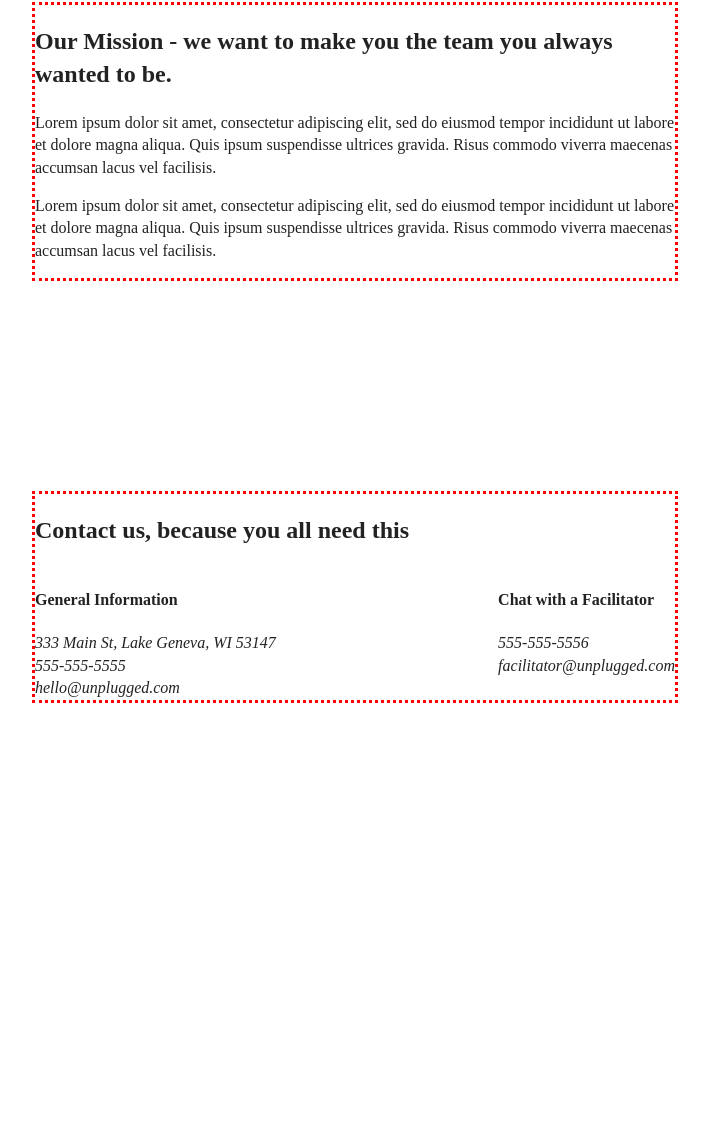
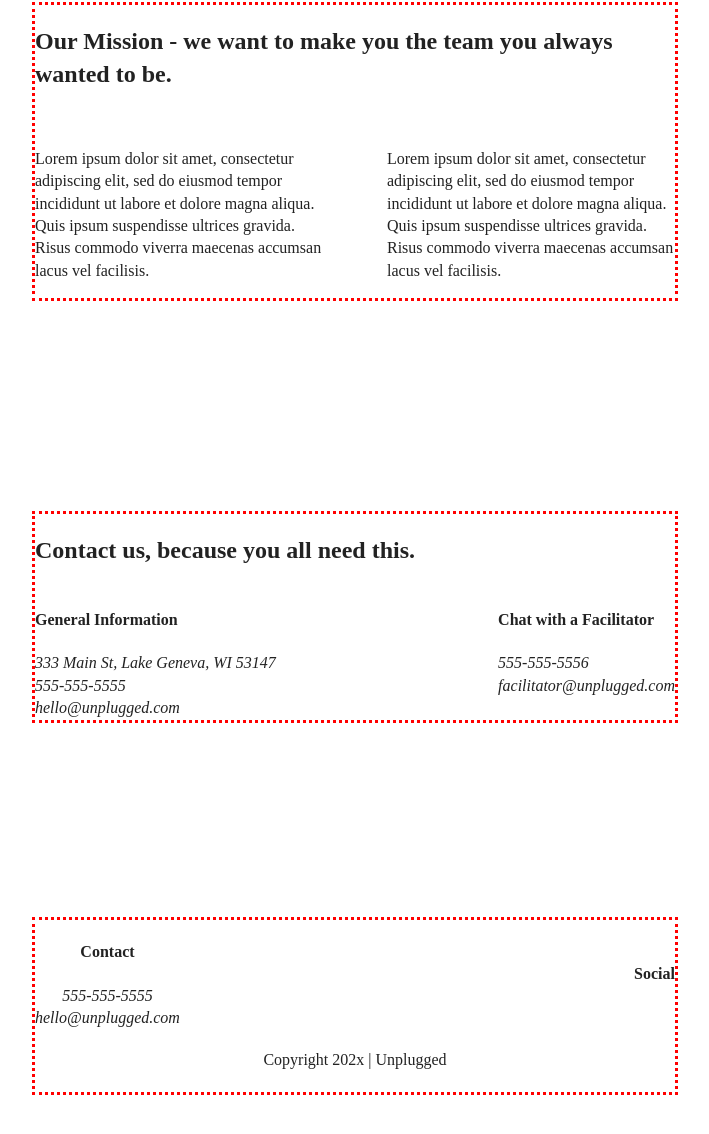
Before and after one commit to amitchouguleack/unplugged1, a website: page about/index.html in a window 1280 px wide. Shown: the part 438-1572 px from the top of the page, without its empty margins (285-994 px from the left). Before the commit the page ends 1238 px from the top, so only its background shows below. Drawn offline with Linux system fonts and the light colour scheme; files that its build step writes are made by us from their sources; files whose address does not match are found by name.

Commit message:
changes in about html

```diff
--- a/about/index.html
+++ b/about/index.html
@@ -28,42 +28,56 @@
   <header>
     <div class="content-wrapper">
       <a href="#">
-      <img>
+        <img >
       </a>
-      <div class="header-divider"></div>
+      <div class="header-divider">
+      </div>
       <nav>
         <ul>
-         <li><a href="../faq/index.html"></a></li>
+          <li><a href="../index.html"></a></li>
           <li><a href="index.html"></a></li>
         </ul>
       </nav>
 
      </div>
   </header>
+
+
+
   <main>
      <section class="mission">
         <div class="content-wrapper">
-     <h2>Our Mission - we want to make you the team you always wanted to be.</h2>
-     <div class="mission.content">
-       <p>Lorem ipsum dolor sit amet, consectetur adipiscing elit, sed do eiusmod tempor incididunt ut labore et dolore magna aliqua. Quis ipsum suspendisse ultrices gravida. Risus commodo viverra maecenas accumsan lacus vel facilisis.</p>
-       <P>Lorem ipsum dolor sit amet, consectetur adipiscing elit, sed do eiusmod tempor incididunt ut labore et dolore magna aliqua. Quis ipsum suspendisse ultrices gravida. Risus commodo viverra maecenas accumsan lacus vel facilisis.</P>
+           <h2>
+            Our Mission - we want to make you the team you always wanted to be.
+            </h2>
+              <div class="mission-content">
+                 <p>Lorem ipsum dolor sit amet, consectetur adipiscing elit, sed do eiusmod tempor incididunt ut labore et dolore magna aliqua. Quis ipsum suspendisse ultrices gravida. Risus commodo viverra maecenas accumsan lacus vel facilisis.
+
+                 </p>
+                 <p>Lorem ipsum dolor sit amet, consectetur adipiscing elit, sed do eiusmod tempor incididunt ut labore et dolore magna aliqua. Quis ipsum suspendisse ultrices gravida. Risus commodo viverra maecenas accumsan lacus vel facilisis.
+
+                 </p>
               </div>
         </div>
      </section>
+
      <section class="map">
        <figure>
 
        </figure>
      </section>
+
      <section class="contact-section">
         <div class="content-wrapper">
-     <h2>Contact us, because you all need this</h2>
+           <h2>Contact us, because you all need this.</h2>
            <div class="contact-content">
              <div>
               <h4>General Information</h4>
               <address>
-          <p>333 Main St, Lake Geneva, WI 53147<br> 555-555-5555<br>
+                <p>333 Main St, Lake Geneva, WI 53147<br>
+                  555-555-5555<br>
                   hello@unplugged.com
+
                   </p>
               </address>
              </div>
@@ -74,13 +88,43 @@
                   facilitator@unplugged.com
                   </p>
                </address>
-
              </div>
            </div>
         </div>
      </section>
+
   </main>
+
+
+
   <footer>
+    <div class="content-wrapper">
+       <div class="footer-content">
+          <div class="contact">
+             <h4>Contact</h4>
+             <address>
+               <p>
+                 555-555-5555<br>
+                 hello@unplugged.com
+               </p>
+             </address>
+          </div>
+          <div class="social">
+             <h4>Social</h4>
+             <div class="social-icons">
+               <p>
+                  <a href="#"></a>
+               </p>
+             </div>
+
+          </div>
+       </div>
+       <div class="copyright">
+          <p>Copyright 202x | Unplugged</p>
+       </div>
+    </div>
+  </footer>
+
   <script src="..js/vendor/modernizr-3.11.2.min.js"></script>
   <script src="..js/plugins.js"></script>
   <script src="..js/main.js"></script>
```
Lines whose indentation alone changed are shown as unchanged.
